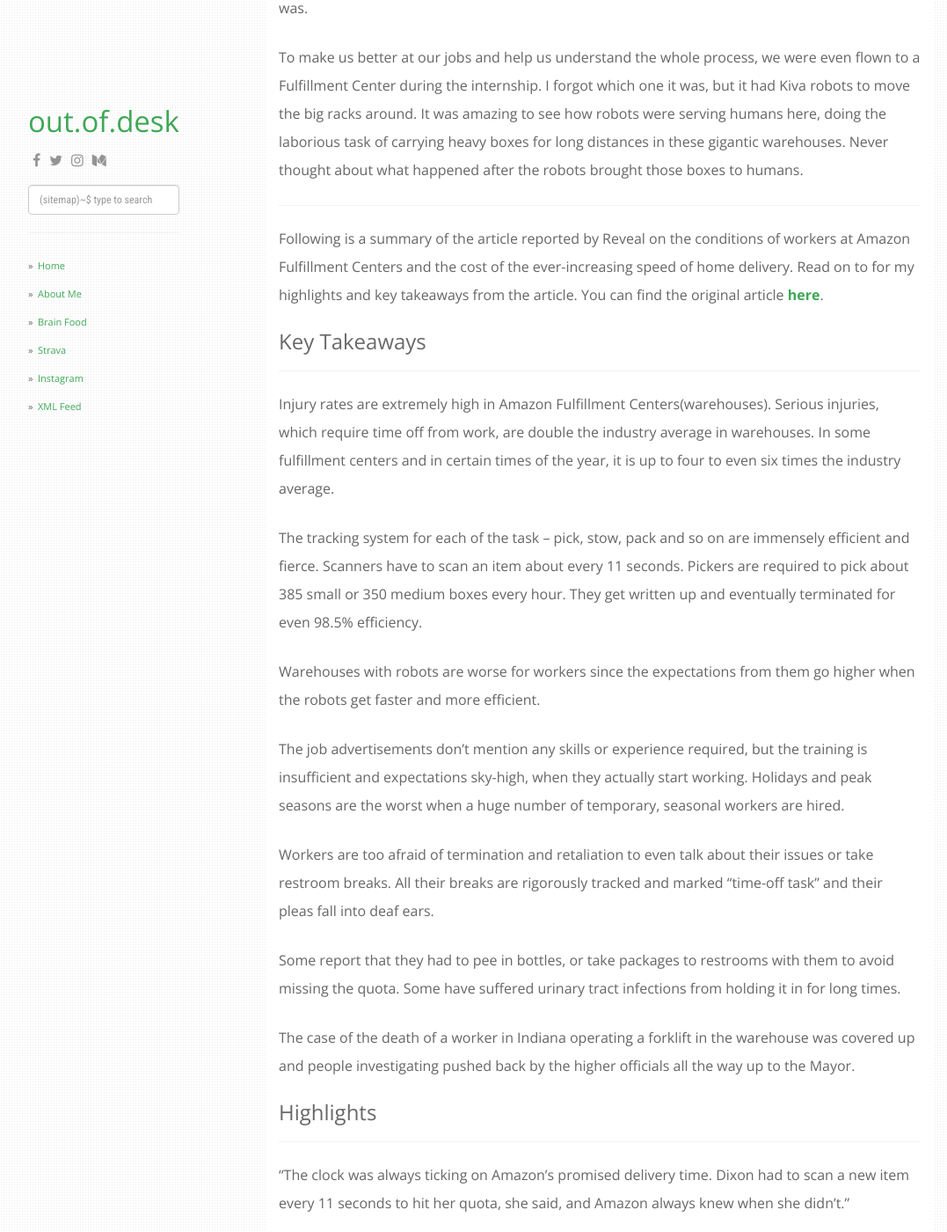
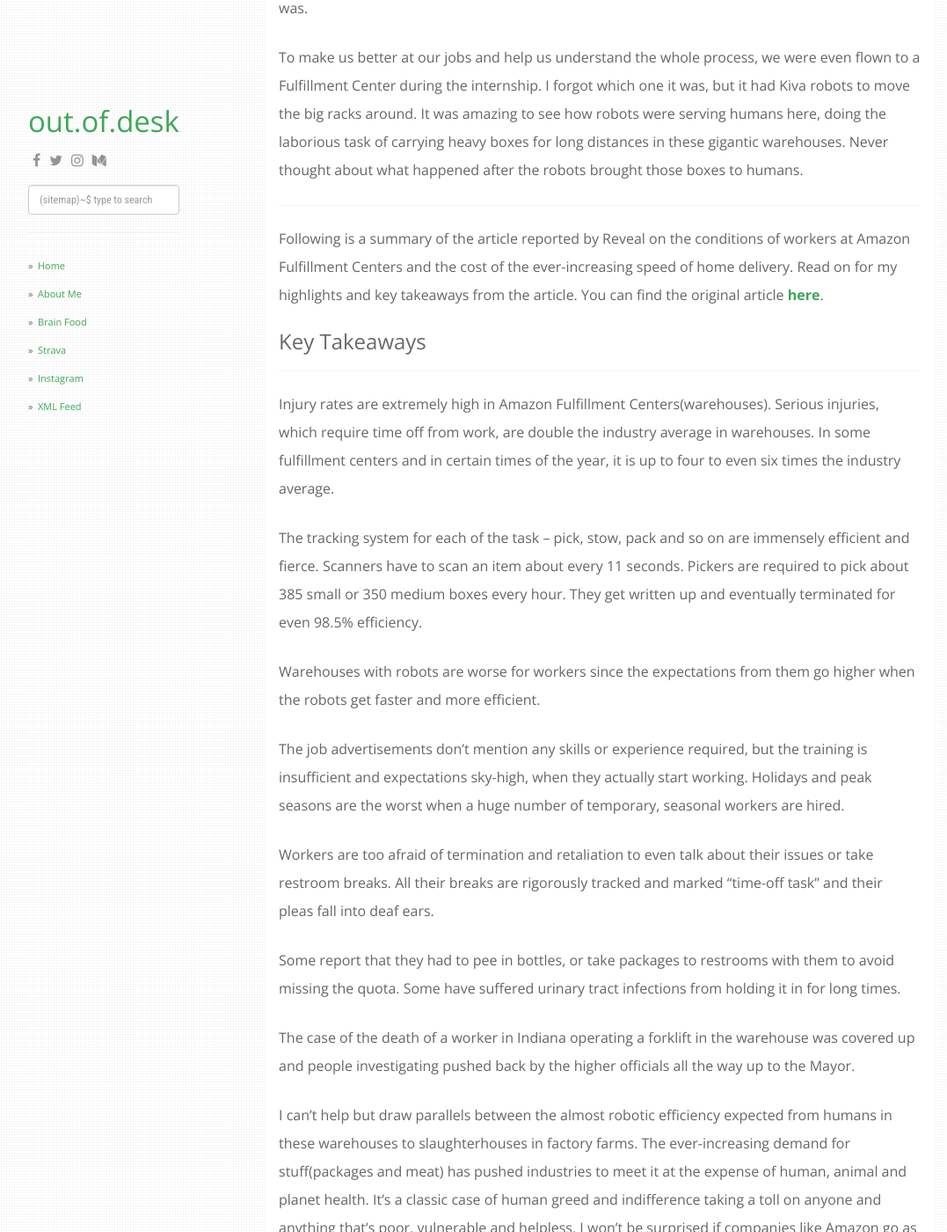
Before and after one commit to outofdesk/outofdesk.github.io, a Jekyll site: the page built from _posts/2019-11-28-summary-behind-the-smiles.md, in a window 1280 px wide and 1400 px high, scrolled down 553 px. Shown: the whole window at 88% size, without its empty margins (53-1130 px from the left). Built offline with Jekyll 4.4.1, drawn with Linux system fonts in a browser that asks for light colours; nearby versions of some CDN libraries; some web fonts are replaced; some of the changed text lies outside the part shown.

Commit message:
update behind the smiles

```diff
--- a/_posts/2019-11-28-summary-behind-the-smiles.md
+++ b/_posts/2019-11-28-summary-behind-the-smiles.md
@@ -3,7 +3,7 @@
 title:  "Summary: Behind the Smiles by Reveal"
 date:   2019-11-28 00:00:00 -0700
 categories: [capitalism, technology]
-description: "The clock was always ticking on Amazon’s promised delivery time. Dixon had to scan a new item every 11 seconds to hit her quota, she said, and Amazon always knew when she didn’t."
+description: "I can't help but draw parallels between the almost robotic efficiency expected from humans in these warehouses to slaughterhouses in factory farms. The ever-increasing demand for stuff(packages and meat) has pushed industries to meet it at the expense of human, animal and planet health. It's a classic case of human greed and indifference taking a toll on anyone and anything that's poor and helpless."
 image: "behind-the-smiles/cover.png"
 ---
 In March 2014 when I got an offer from Amazon for a summer internship, I couldn't have been happier. I was happy for two reasons, one, because I needed a break from interviewing and two because it was Amazon. I didn't know which team I was going to be working with at the time and only a few weeks before my internship, I learned that I was matched with Labor Optimization Team in Amazon Fulfillment Technologies(AFT) org.
@@ -34,6 +34,8 @@
 Some report that they had to pee in bottles, or take packages to restrooms with them to avoid missing the quota. Some have suffered urinary tract infections from holding it in for long times.
 
 The case of the death of a worker in Indiana operating a forklift in the warehouse was covered up and people investigating pushed back by the higher officials all the way up to the Mayor.
+
+I can't help but draw parallels between the almost robotic efficiency expected from humans in these warehouses to slaughterhouses in factory farms. The ever-increasing demand for stuff(packages and meat) has pushed industries to meet it at the expense of human, animal and planet health. It's a classic case of human greed and indifference taking a toll on anyone and anything that's poor, vulnerable and helpless. I won't be surprised if companies like Amazon go as far to use its power and influence to get something like the ag-gag laws passed to make it illegal to record in any form the conditions of workers in its Fulfillment Centers.
 
 ### Highlights
 
```
Also changed, not shown: other parts of _posts/2019-11-28-summary-behind-the-smiles.md (+1 -1 lines), 4 other files.
